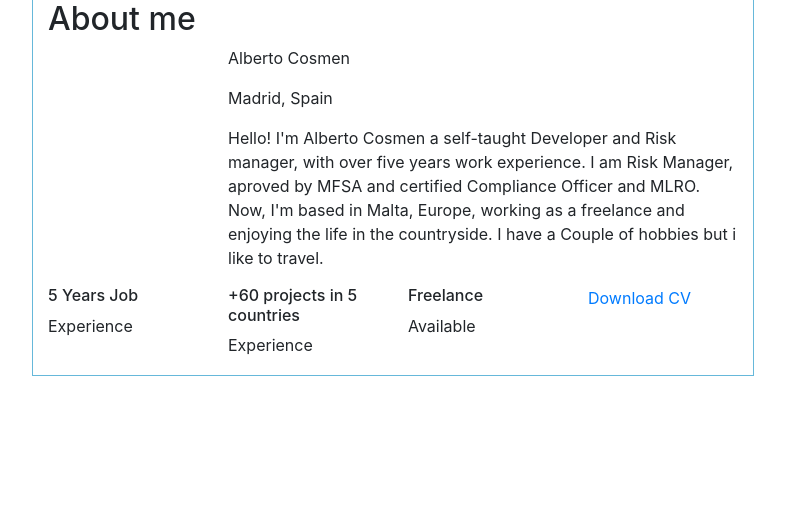
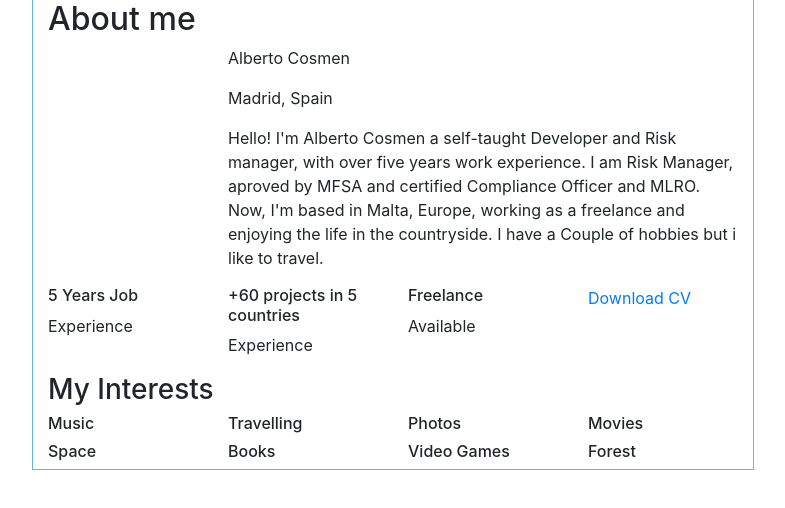
Before and after one commit to AlbertCos/GHs1, a plain HTML site: page Seccion Bootstrap/TinDog-Start-master/Profile.html in a window 1280 px wide. Shown: the whole page, without its empty margins (247-1032 px from the left). Drawn offline with nearby package versions, Linux system fonts and the light colour scheme.

Commit message:
Añadido tabla de intereses en el profile

```diff
--- a/Seccion Bootstrap/TinDog-Start-master/Profile.html
+++ b/Seccion Bootstrap/TinDog-Start-master/Profile.html
@@ -79,11 +79,30 @@
     <div class="row mt-100">
       <div class="col-md-12">
         <div class="header-box mb-50">
-
+          <h3>My Interests</h3>
         </div>
       </div>
       <div class="col-lg12 col-sm-12">
-        <div class="box-2"></div>
+        <div class="box-2">
+          <div class= "row">
+            <!-- Interest Item Music -->
+            <div class="col-lg-3 col*sm-6"><div class="inter-icon"><i></i><div class="desc-inter"><h6>Music</h6></div></div></div>
+            <!-- Interest Item Travelling -->
+            <div class="col-lg-3 col*sm-6"><div class="inter-icon"><i></i><div class="desc-inter"><h6>Travelling</h6></div></div></div>
+            <!-- Interest Item Photos -->
+            <div class="col-lg-3 col*sm-6"><div class="inter-icon"><i></i><div class="desc-inter"><h6>Photos</h6></div></div></div>
+            <!-- Interest Item Movies -->
+            <div class="col-lg-3 col*sm-6"><div class="inter-icon"><i></i><div class="desc-inter"><h6>Movies</h6></div></div></div>
+            <!-- Interest Item Space -->
+            <div class="col-lg-3 col*sm-6"><div class="inter-icon"><i></i><div class="desc-inter"><h6>Space</h6></div></div></div>
+            <!-- Interest Item Books -->
+            <div class="col-lg-3 col*sm-6"><div class="inter-icon"><i></i><div class="desc-inter"><h6>Books</h6></div></div></div>
+            <!-- Interest Item Video Games -->
+            <div class="col-lg-3 col*sm-6"><div class="inter-icon"><i></i><div class="desc-inter"><h6>Video Games</h6></div></div></div>
+            <!-- Interest Item Forest -->
+            <div class="col-lg-3 col*sm-6"><div class="inter-icon"><i></i><div class="desc-inter"><h6>Forest</h6></div></div></div>
+          </div>
+        </div>
       </div>
     </div>
   </section>
```
